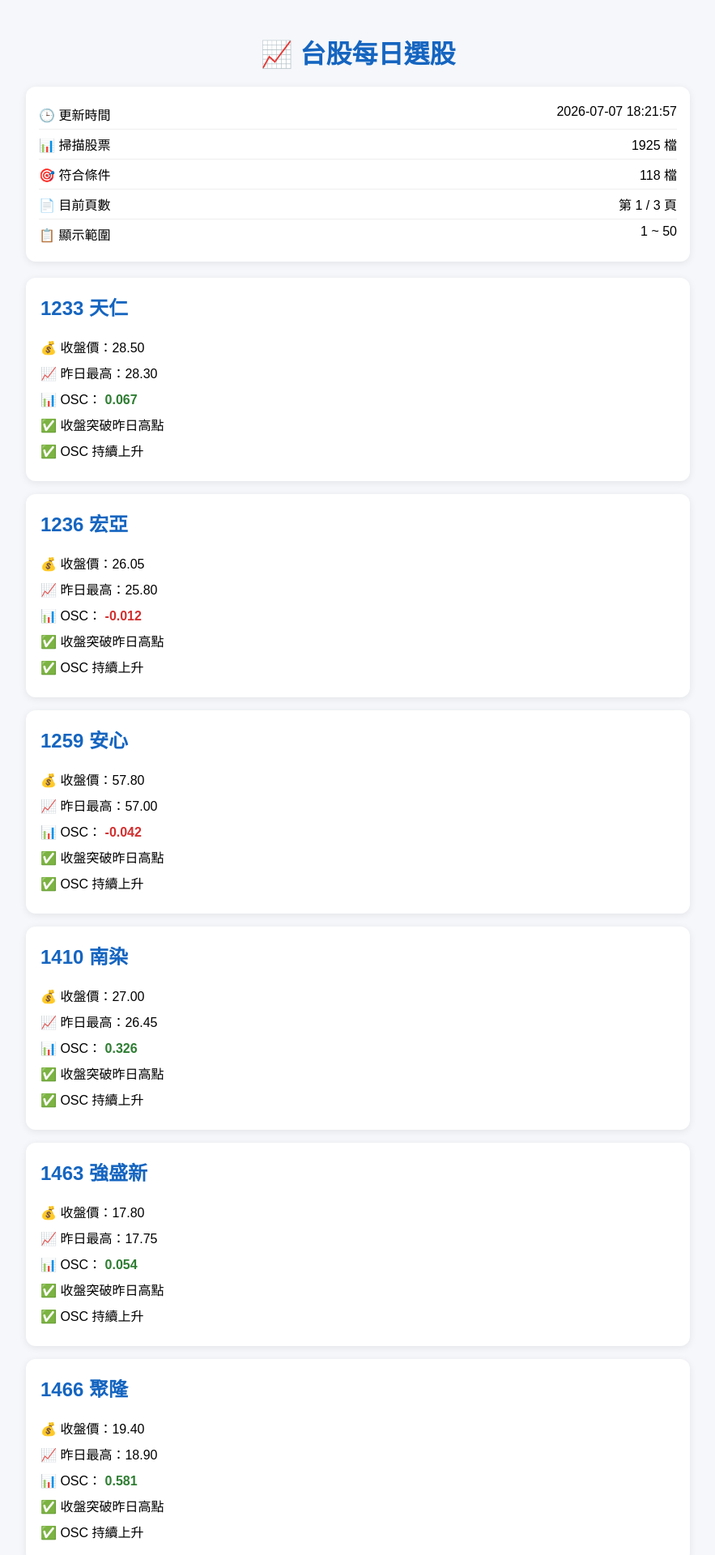
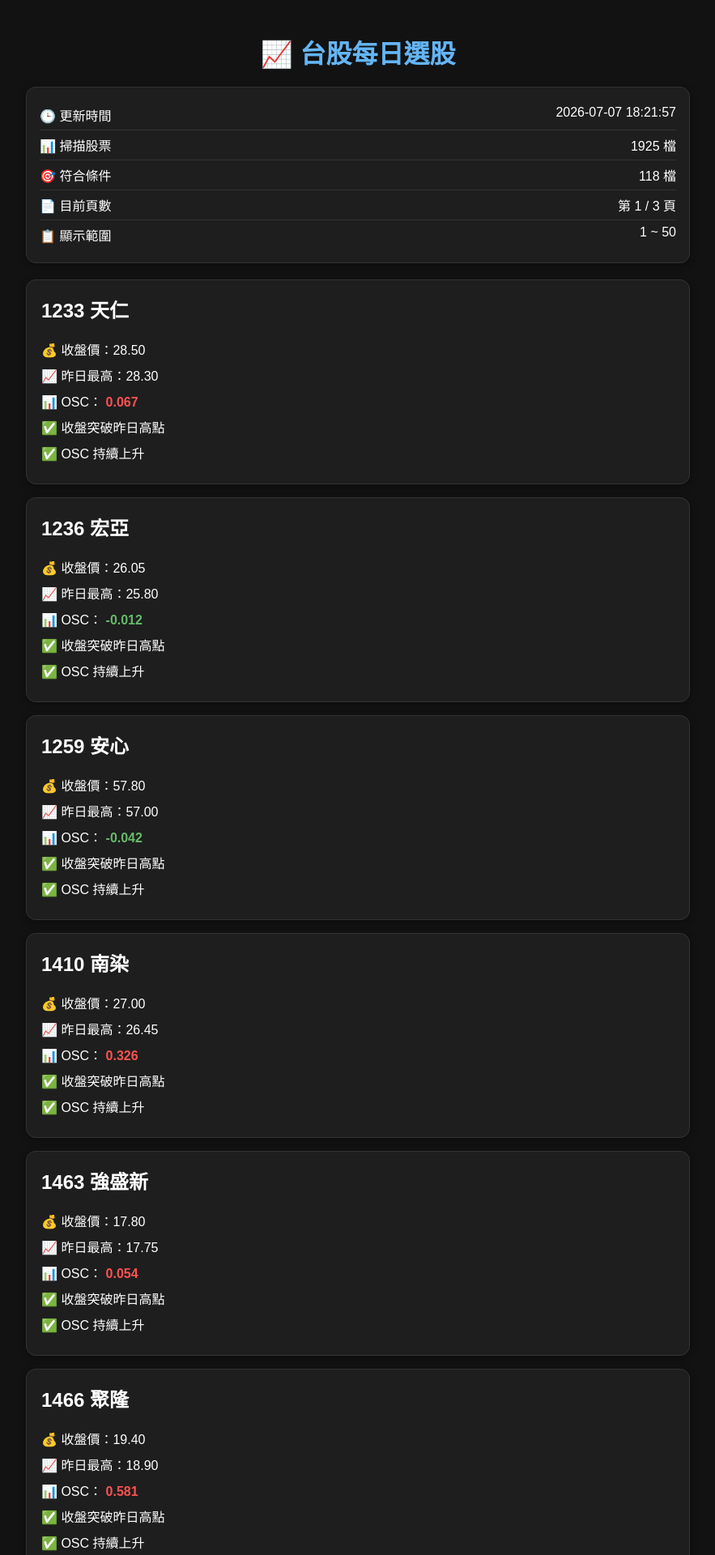
Before and after one commit to bc8s8fht8s-prog/tw-stock-screener, a Flask app: page / in a window 1280 px wide. Shown: the top 1920 px of the page at 81% size, without its empty margins (198-1081 px from the left). Run offline with Flask 3, Linux system fonts and the light colour scheme.

Commit message:
Dark theme

```diff
--- a/static/style.css
+++ b/static/style.css
@@ -2,7 +2,8 @@ body {
     margin: 0;
     padding: 20px;
     font-family: Arial, Helvetica, sans-serif;
-    background: #f5f7fa;
+    background: #121212;
+    color: #ffffff;
 }
 
 .container {
@@ -12,23 +13,24 @@ body {
 
 h1 {
     text-align: center;
-    color: #1565c0;
+    color: #64b5f6;
     margin-bottom: 20px;
 }
 
 .info {
-    background: white;
+    background: #1e1e1e;
     border-radius: 12px;
     padding: 16px;
     margin-bottom: 20px;
-    box-shadow: 0 2px 10px rgba(0,0,0,.08);
+    border: 1px solid #333333;
+    box-shadow: 0 2px 10px rgba(0,0,0,.35);
 }
 
 .info-row {
     display: flex;
     justify-content: space-between;
     padding: 6px 0;
-    border-bottom: 1px solid #eeeeee;
+    border-bottom: 1px solid #333333;
 }
 
 .info-row:last-child {
@@ -36,29 +38,31 @@ h1 {
 }
 
 .card {
-    background: white;
+    background: #1e1e1e;
     border-radius: 12px;
     padding: 18px;
     margin-bottom: 16px;
-    box-shadow: 0 2px 10px rgba(0,0,0,.08);
+    border: 1px solid #333333;
+    box-shadow: 0 2px 10px rgba(0,0,0,.35);
 }
 
 .card h2 {
     margin-top: 0;
-    color: #1565c0;
+    color: #ffffff;
 }
 
 .card p {
     margin: 8px 0;
+    color: #ffffff;
 }
 
 .osc-up {
-    color: #2e7d32;
+    color: #ff5252;
     font-weight: bold;
 }
 
 .osc-down {
-    color: #d32f2f;
+    color: #66bb6a;
     font-weight: bold;
 }
 
@@ -82,19 +86,19 @@ h1 {
 }
 
 .pagination a {
-    background: white;
-    color: #1565c0;
-    box-shadow: 0 2px 8px rgba(0,0,0,.08);
+    background: #1e1e1e;
+    color: #64b5f6;
+    border: 1px solid #333333;
 }
 
 .pagination a:hover {
-    background: #1565c0;
-    color: white;
+    background: #64b5f6;
+    color: #121212;
 }
 
 .pagination .current {
-    background: #1565c0;
-    color: white;
+    background: #64b5f6;
+    color: #121212;
 }
 
 @media (max-width: 600px) {
```
